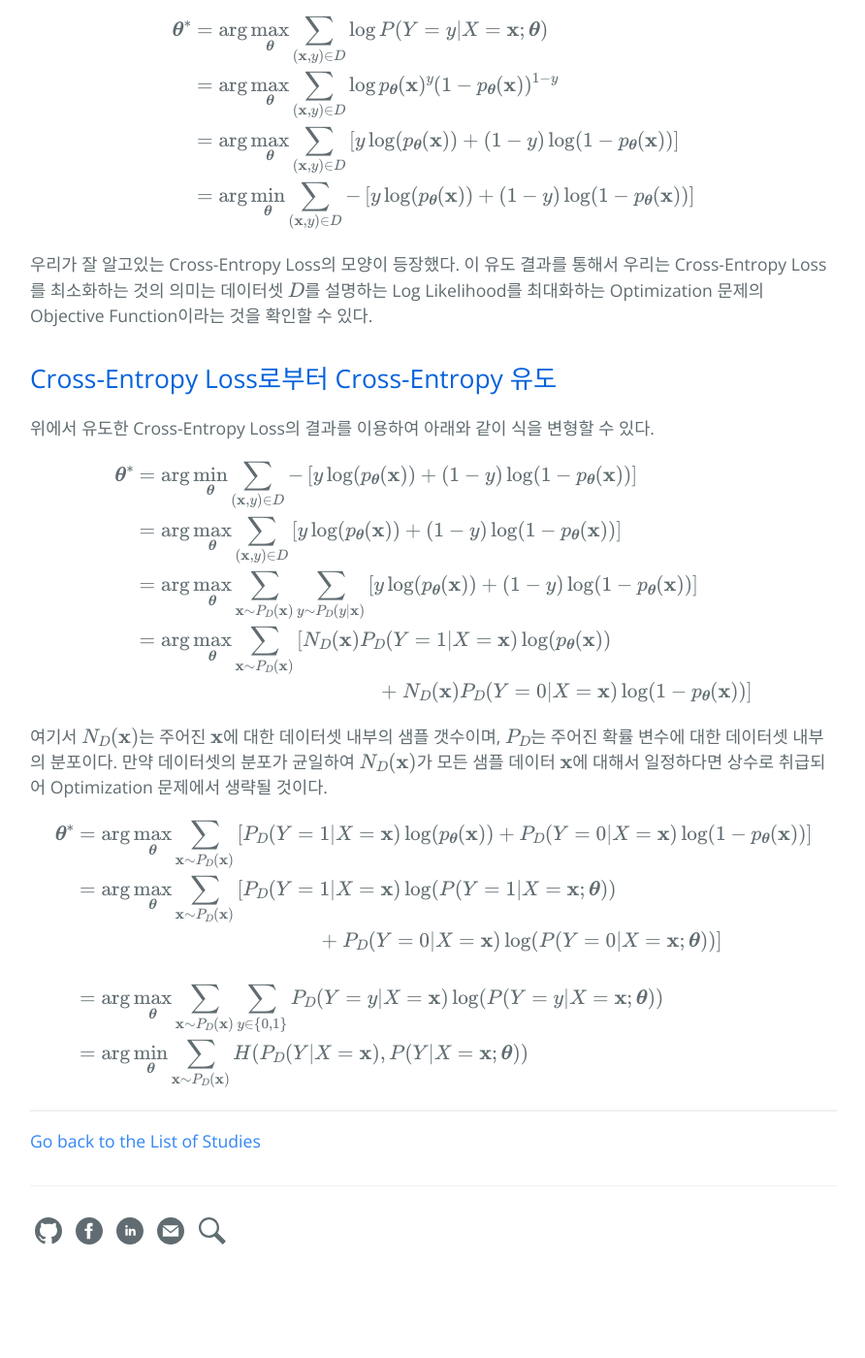
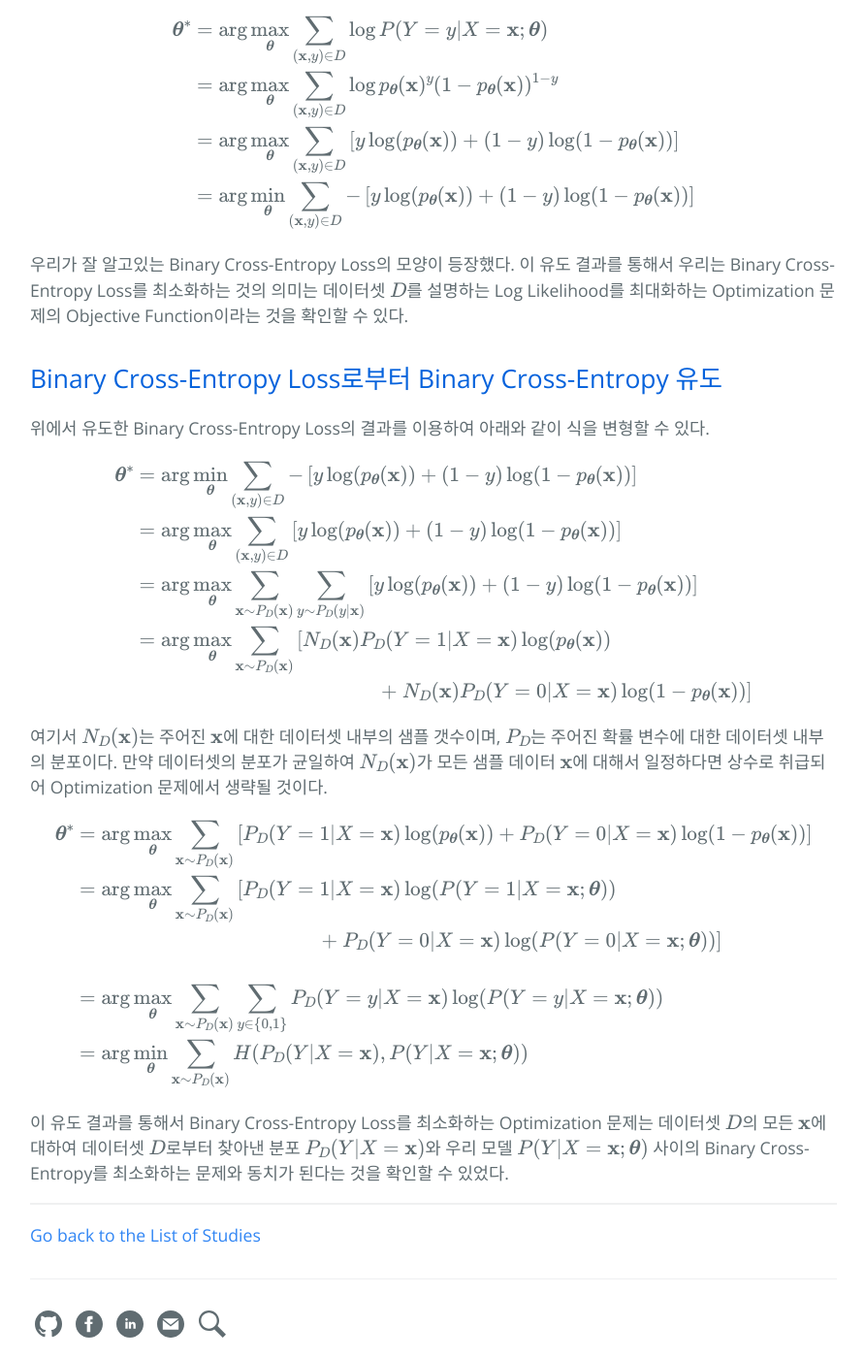
Before and after one commit to hcnoh/hcnoh.github.io, a Jekyll site: the page built from _posts/2019-06-03-cross-entropy.md, in a window 1280 px wide and 1400 px high, scrolled down 1661 px. Shown: the whole window at 97% size, without its empty margins (193-1085 px from the left). Built offline with Jekyll 4.4.1, drawn with Linux system fonts in a browser that asks for light colours; formulas are drawn with MathJax 3; comment, search, counter and statistics services are not loaded; before the commit the page ends 2998 px from its top, so only the background shows below that.

Commit message:
Update 2019-06-03-cross-entropy.md

```diff
--- a/_posts/2019-06-03-cross-entropy.md
+++ b/_posts/2019-06-03-cross-entropy.md
@@ -73,10 +73,10 @@ $$
 \end{align*}
 $$
 
-우리가 잘 알고있는 Cross-Entropy Loss의 모양이 등장했다. 이 유도 결과를 통해서 우리는 Cross-Entropy Loss를 최소화하는 것의 의미는 데이터셋 $$D$$를 설명하는 Log Likelihood를 최대화하는 Optimization 문제의 Objective Function이라는 것을 확인할 수 있다.
+우리가 잘 알고있는 Binary Cross-Entropy Loss의 모양이 등장했다. 이 유도 결과를 통해서 우리는 Binary Cross-Entropy Loss를 최소화하는 것의 의미는 데이터셋 $$D$$를 설명하는 Log Likelihood를 최대화하는 Optimization 문제의 Objective Function이라는 것을 확인할 수 있다.
 
-## Cross-Entropy Loss로부터 Cross-Entropy 유도
-위에서 유도한 Cross-Entropy Loss의 결과를 이용하여 아래와 같이 식을 변형할 수 있다.
+## Binary Cross-Entropy Loss로부터 Binary Cross-Entropy 유도
+위에서 유도한 Binary Cross-Entropy Loss의 결과를 이용하여 아래와 같이 식을 변형할 수 있다.
 
 $$
 \begin{align*}
@@ -102,3 +102,5 @@ $$
 & = \arg \min_{\boldsymbol{\theta}} \sum_{\mathbf{x}\sim P_D(\mathbf{x})} H(P_D(Y\vert X=\mathbf{x}), P(Y \vert X=\mathbf{x} ; \boldsymbol{\theta}))
 \end{align*}
 $$
+
+이 유도 결과를 통해서 Binary Cross-Entropy Loss를 최소화하는 Optimization 문제는 데이터셋 $$D$$의 모든 $$\mathbf{x}$$에 대하여 데이터셋 $$D$$로부터 찾아낸 분포 $$P_D(Y\vert X=\mathbf{x})$$와 우리 모델 $$P(Y\vert X=\mathbf{x} ; \boldsymbol{\theta})$$ 사이의 Binary Cross-Entropy를 최소화하는 문제와 동치가 된다는 것을 확인할 수 있었다.
```
